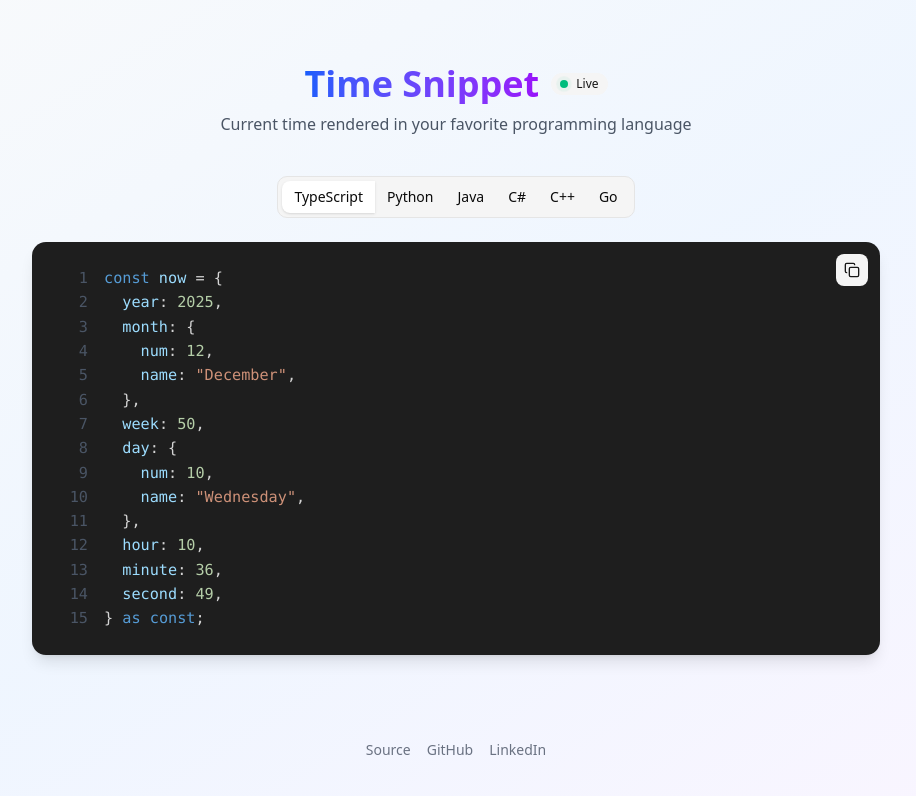
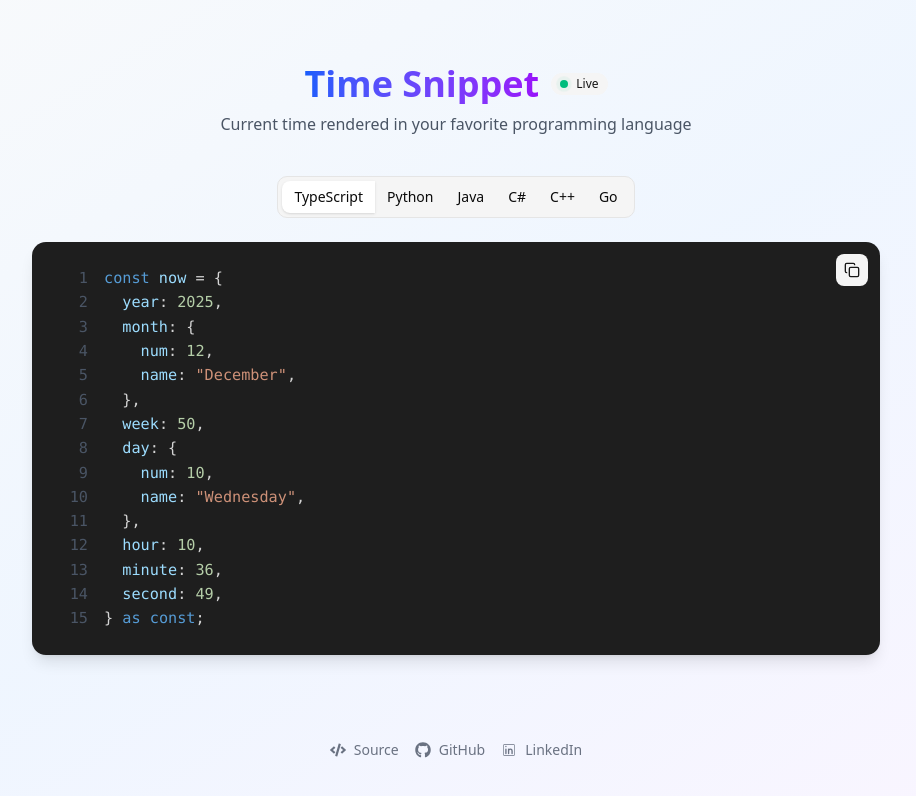
Before and after one commit to StoyanDimitrov0016/time-snippet, a React (Vite) app: page / in a window 1280 px wide. Shown: the top 796 px of the page, without its empty margins (184-1100 px from the left). Built offline with nearby package versions, Linux system fonts and the light colour scheme.

Commit message:
feat: add icons to the app's footer

```diff
--- a/package.json
+++ b/package.json
@@ -20,6 +20,7 @@
     "prism-react-renderer": "^2.4.1",
     "react": "^19.2.3",
     "react-dom": "^19.2.3",
+    "react-icons": "^5.5.0",
     "tailwind-merge": "^3.4.0",
     "tailwindcss": "^4.1.17"
   },
--- a/src/layout/footer.tsx
+++ b/src/layout/footer.tsx
@@ -1,22 +1,38 @@
+import { CiLinkedin } from "react-icons/ci";
+import { FaCode, FaGithub } from "react-icons/fa";
+
 const contacts = [
-  { href: "https://github.com/StoyanDimitrov0016/time-snippet", label: "Source" },
-  { href: "https://github.com/StoyanDimitrov0016/", label: "GitHub" },
-  { href: "https://www.linkedin.com/in/stoyan-dimitrov-25bb71259/", label: "LinkedIn" },
+  {
+    href: "https://github.com/StoyanDimitrov0016/time-snippet",
+    label: "Source",
+    icon: <FaCode />,
+  },
+  {
+    href: "https://github.com/StoyanDimitrov0016/",
+    label: "GitHub",
+    icon: <FaGithub />,
+  },
+  {
+    href: "https://www.linkedin.com/in/stoyan-dimitrov-25bb71259/",
+    label: "LinkedIn",
+    icon: <CiLinkedin />,
+  },
 ] as const;
 
 export default function Footer() {
   return (
     <footer className="pt-10 text-center text-sm text-gray-500">
       <div className="flex flex-wrap items-center justify-center gap-x-4 gap-y-2">
-        {contacts.map(({ href, label }) => (
+        {contacts.map(({ href, label, icon }) => (
           <a
             key={href}
             href={href}
             target="_blank"
             rel="noreferrer"
-            className=" hover:text-gray-900"
+            className="hover:text-gray-900 inline-flex items-center gap-2"
           >
-            {label}
+            <span className="text-base">{icon}</span>
+            <span>{label}</span>
           </a>
         ))}
       </div>
```
Also changed, not shown: 1 other file (tests, documents, lock files or other folders).
